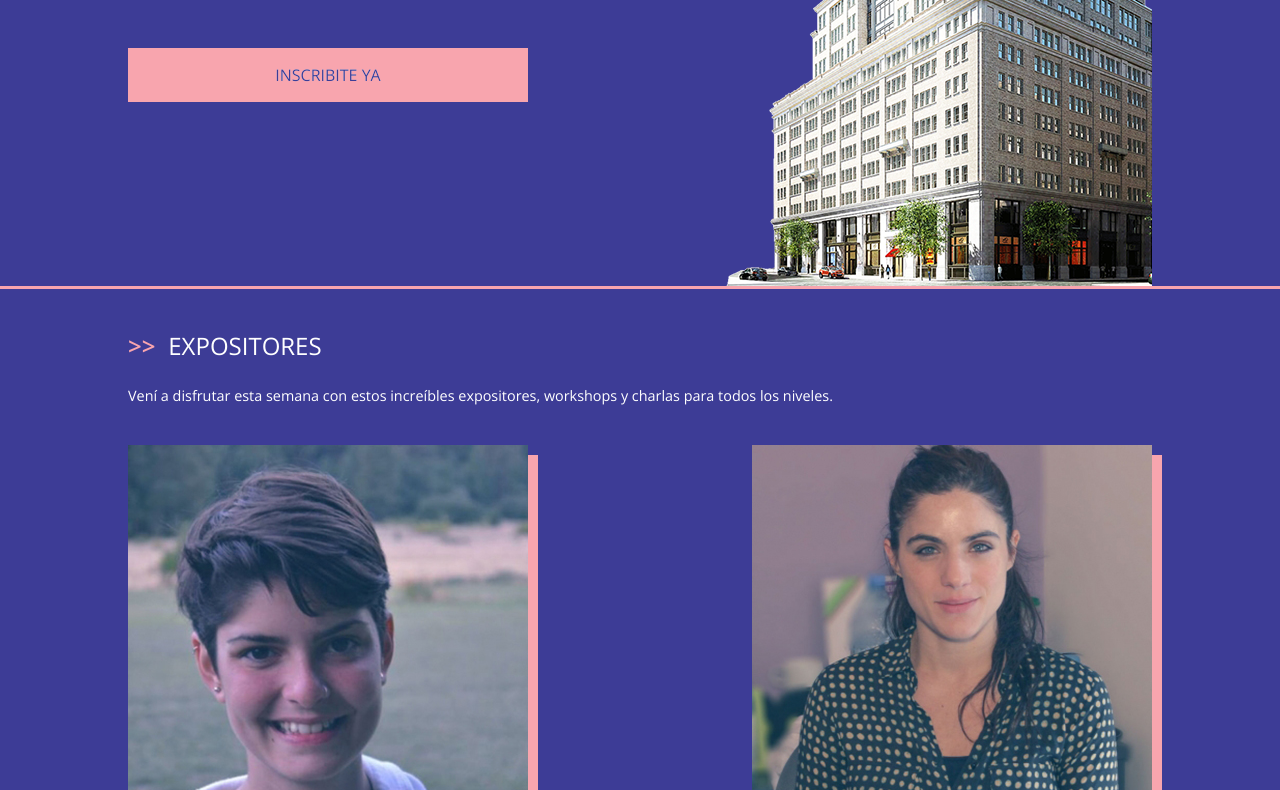
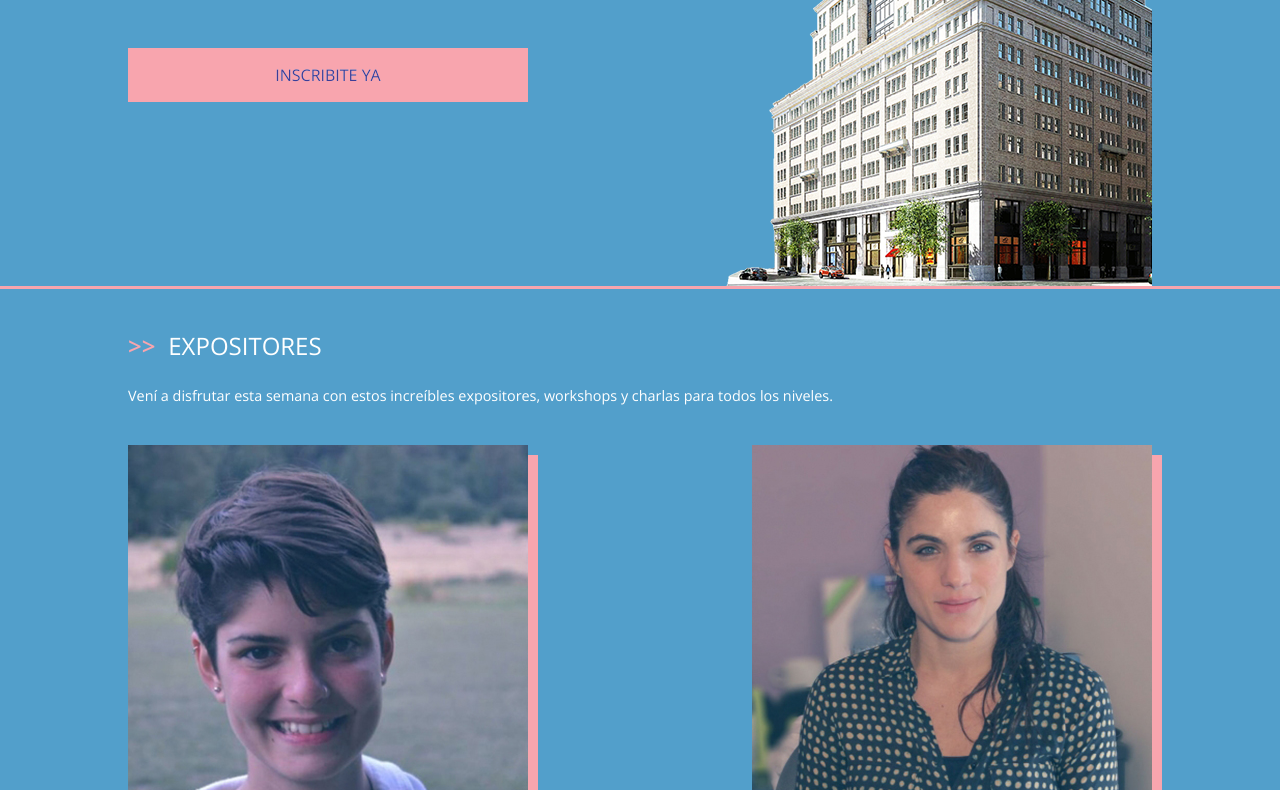
Before and after one commit to a-gitierrez/git-clase2, a plain HTML site: page index.html in a window 1280 px wide. Shown: the part 325-1115 px from the top of the page. Drawn offline with nearby package versions, Linux system fonts and the light colour scheme.

Commit message:
Cambio de color de fondo

```diff
--- a/css/style.css
+++ b/css/style.css
@@ -7,7 +7,7 @@
   box-sizing: border-box; }
 
 body {
-  background-color: #3d3c96;
+  background-color: hsl(202, 54%, 56%);
   font-family: "Open Sans", sans-serif;
   color: #FFF;
   overflow-x: hidden; }
```
